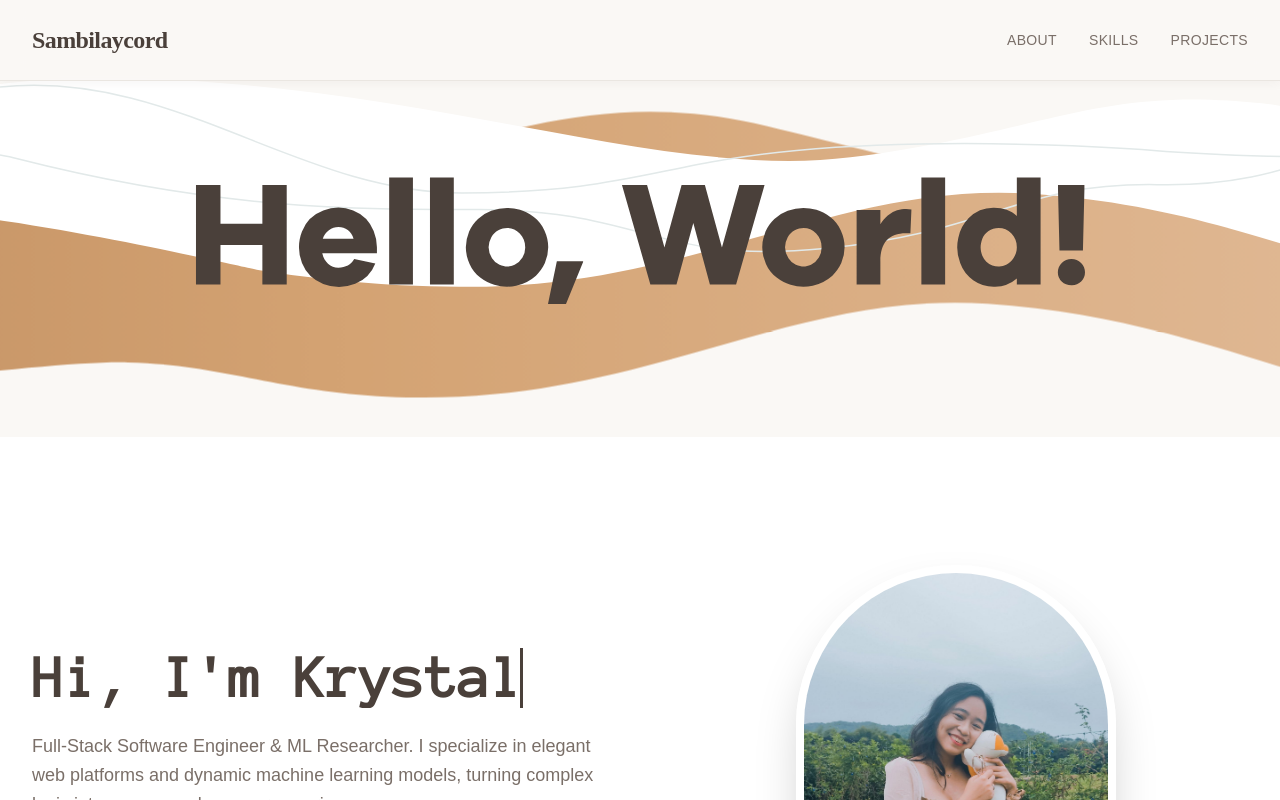
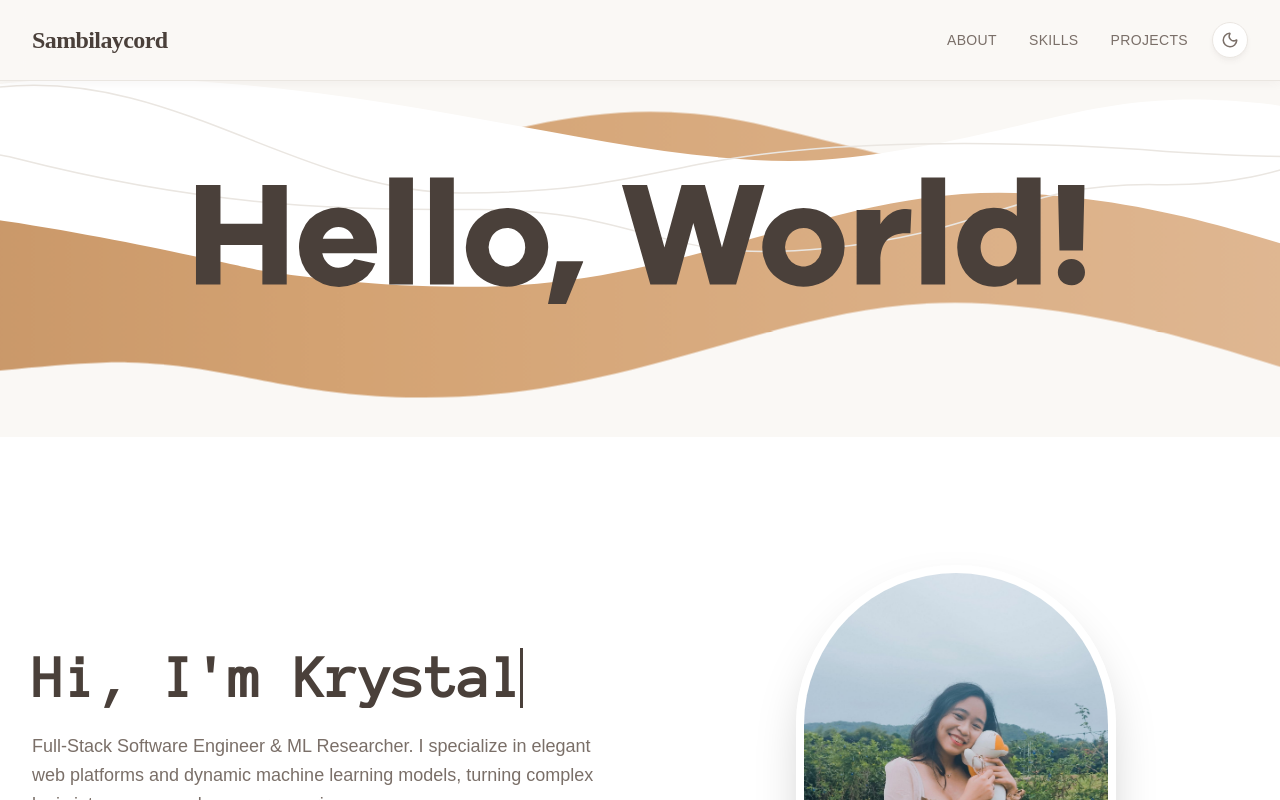
Before and after one commit to Sambilaycord/ePortfolio, a React (Vite) app: page / in a window 1280 px wide. Shown: the top 800 px of the page. Built offline with nearby package versions, Linux system fonts and the light colour scheme.

Commit message:
added light/dark mode feature

```diff
--- a/src/App.jsx
+++ b/src/App.jsx
@@ -1,5 +1,5 @@
-import React from 'react'
-import { Code2, Database, Layout, Gamepad2, ArrowRight, Mail } from 'lucide-react'
+import React, { useState, useEffect } from 'react'
+import { Code2, Database, Layout, Gamepad2, ArrowRight, Mail, Sun, Moon } from 'lucide-react'
 
 // Import images
 import profileImg from './assets/profile.jpg'
@@ -26,16 +26,46 @@ import catDistroImg from './assets/cat-distribution-system.png'
 import leviPerezImg from './assets/Levi-Perez.png'
 
 function App() {
+  const [isDarkMode, setIsDarkMode] = useState(() => {
+    if (typeof window !== 'undefined') {
+      const saved = localStorage.getItem('theme');
+      if (saved) return saved === 'dark';
+      return window.matchMedia('(prefers-color-scheme: dark)').matches;
+    }
+    return false;
+  });
+
+  useEffect(() => {
+    if (isDarkMode) {
+      document.documentElement.classList.add('dark');
+      localStorage.setItem('theme', 'dark');
+    } else {
+      document.documentElement.classList.remove('dark');
+      localStorage.setItem('theme', 'light');
+    }
+  }, [isDarkMode]);
+
+  const toggleTheme = () => setIsDarkMode(prev => !prev);
+
   return (
-    <div className="flex flex-col min-h-screen bg-primary font-body text-text-main antialiased selection:bg-accent-light/40">
+    <div className="flex flex-col min-h-screen bg-primary font-body text-text-main antialiased selection:bg-accent-light/40 transition-colors duration-500">
       {/* Sticky Navbar */}
       <nav className="fixed top-0 w-full bg-primary/90 backdrop-blur-md z-50 shadow-[0_2px_10px_rgba(74,64,58,0.05)] border-b border-divider transition-all duration-300">
         <div className="max-w-7xl mx-auto px-6 lg:px-8 h-20 flex justify-between items-center">
           <div className="text-2xl font-heading font-bold tracking-tight">Sambilaycord</div>
-          <div className="hidden md:flex gap-8">
-            <a href="#about" className="text-sm font-medium uppercase tracking-wide text-text-muted hover:text-accent transition-colors duration-300">About</a>
-            <a href="#tech" className="text-sm font-medium uppercase tracking-wide text-text-muted hover:text-accent transition-colors duration-300">Skills</a>
-            <a href="#projects" className="text-sm font-medium uppercase tracking-wide text-text-muted hover:text-accent transition-colors duration-300">Projects</a>
+          <div className="flex items-center gap-6">
+            <div className="hidden md:flex gap-8 items-center">
+              <a href="#about" className="text-sm font-medium uppercase tracking-wide text-text-muted hover:text-accent transition-colors duration-300">About</a>
+              <a href="#tech" className="text-sm font-medium uppercase tracking-wide text-text-muted hover:text-accent transition-colors duration-300">Skills</a>
+              <a href="#projects" className="text-sm font-medium uppercase tracking-wide text-text-muted hover:text-accent transition-colors duration-300">Projects</a>
+            </div>
+            <button
+              onClick={toggleTheme}
+              className="p-2 rounded-full bg-secondary border border-divider shadow-sm text-text-muted hover:text-accent hover:border-accent-light transition-all duration-300 hover:-translate-y-0.5"
+              aria-label="Toggle Dark Mode"
+            >
+              {isDarkMode ? <Sun size={18} /> : <Moon size={18} />}
+            </button>
           </div>
         </div>
       </nav>
@@ -54,7 +84,7 @@ function App() {
             </defs>
             <path fill="url(#a)" d="M2662.6 1S2532 41.2 2435 40.2c-19.6-.2-37.3-1.3-53.5-2.8 0 0-421.3-59.4-541-28.6-119.8 30.6-206.2 75.7-391 73.3-198.8-2-225.3-15-370.2-50-145-35-218 37-373.3 36-19.6 0-37.5-1-53.7-3 0 0-282.7-36-373.4-38C139 26 75 46-1 46v106c17-1.4 20-2.3 37.6-1.2 130.6 8.4 210 56.3 287 62.4 77 6 262-25 329.3-23.6 67 1.4 107 22.6 193 23.4 155 1.5 249-71 380-62.5 130 8.5 209 56.3 287 62.5 77 6 126-18 188-18 61.4 0 247-38 307.4-46 159.3-20 281.2 29 348.4 30 67 2 132.2 6 217.4 7 39.3 0 87-11 87-11V1z" />
             <path fill="var(--color-secondary)" d="M2663.6 73.2S2577 92 2529 89c-130.7-8.5-209.5-56.3-286.7-62.4s-125.7 18-188.3 18c-5 0-10-.4-14.5-.7-52-5-149.2-43-220.7-39-31.7 2-64 14-96.4 30-160.4 80-230.2-5.6-340.4-18-110-12-146.6 20-274 36S820.4 0 605.8 0C450.8 0 356 71 225.2 62.2 128 56 60.7 28-.3 11.2V104c22 7.3 46 14.2 70.4 16.7 110 12.3 147-19.3 275-35.5s350 39.8 369 43c27 4.3 59 8 94 10 13 .5 26 1 39 1 156 2 250-70.3 381-62 130.5 8.2 209.5 56.3 286.7 62 77 6.4 125.8-18 188.3-17.5 5 0 10 .2 14.3.6 52 5 145 49.5 220.7 38.2 32-5 64-15 96.6-31 160.5-79.4 230.3 6 340 18.4 110 12 146.3-20 273.7-36l15.5-2V73l1-.5z" />
-            <g fill="none" stroke="#E2E9E9" strokeWidth="1">
+            <g fill="none" stroke="var(--color-divider)" strokeWidth="1">
               <path d="M0 51.4c3.4.6 7.7 1.4 11 2.3 133.2 34 224.3 34 308.6 34 110.2 0 116.7 36.6 229.8 26 113-11 128.7-44 222-42.6C865 73 889 38 1002 27c113-10.8 119.6 25.6 229.8 25.6 84.4 0 175.4 0 308.6 34 133 34.2 277-73 379.4-84.3 204-22.5 283.6 128.7 283.6 128.7" />
               <path d="M0 6C115.7-6 198.3 76.6 308 76.6c109.6 0 131.8-20 223-28.3 114.3-10.2 238.2 0 238.2 0s124 10.2 238.3 0c91-8.2 113.2-28 223-28S1425 103 1541 91c115.8-11.8 153.3-69 269.3-84.6 116-15.5 198.4 71 308 71 109.8 0 131.8-20 223-28 114-10.2 237.7 0 237.7 0s37.4 2.4 82.8 3.7" />
             </g>
--- a/src/index.css
+++ b/src/index.css
@@ -20,6 +20,16 @@
   --radius-sm: 8px;
   --radius-md: 16px;
   --radius-lg: 24px;
+}
+
+.dark {
+  --color-primary: #2A2421;
+  --color-secondary: #362F2B;
+  --color-text-main: #EAE6E1;
+  --color-text-muted: #B5AFA6;
+  --color-accent: #D6AD82;
+  --color-accent-light: #AAB88C;
+  --color-divider: #4D443D;
 }
 
 html {
```
